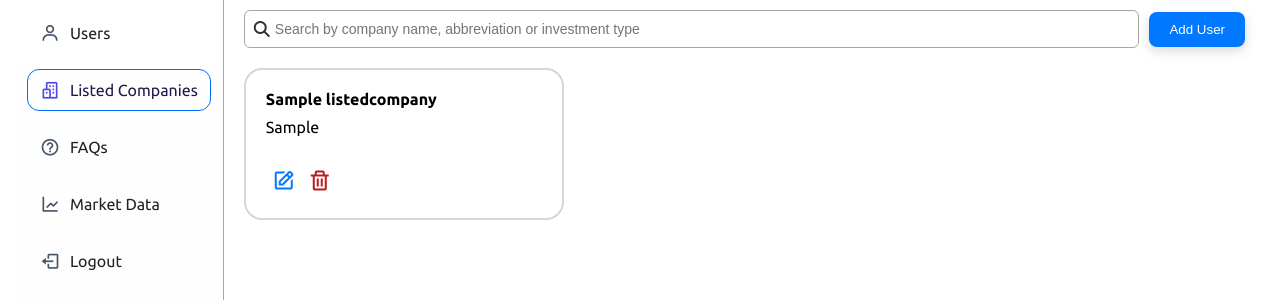
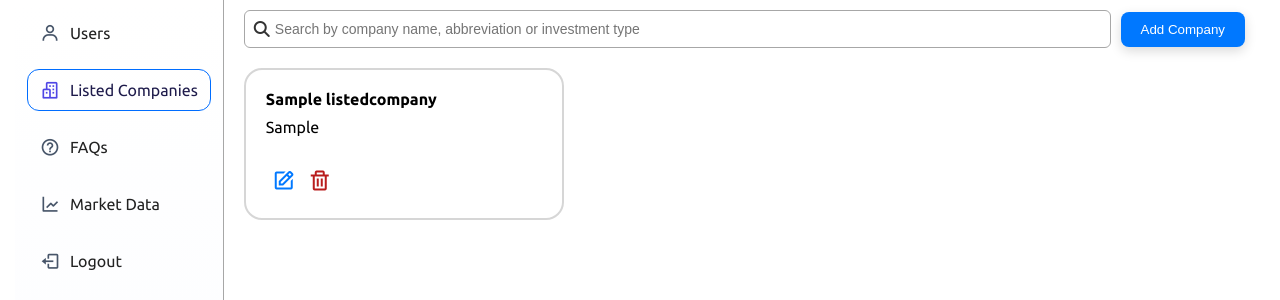
Before and after one commit to ghanteyyy/StockVault, a Django app: page /admin/companies in a window 1280 px wide. Shown: the top 300 px of the page. Run offline with Django 5.2, Linux system fonts and the light colour scheme; a user stored in the database is signed in; tables that the repository leaves empty hold one stand-in row (values such as "Sample post"); parts of the project's set-up code (start-up, migrations or seed data) failed here and were passed over; some libraries are stand-ins or nearby versions.

Commit message:
Updated button name

```diff
--- a/templates/admin/companies.html
+++ b/templates/admin/companies.html
@@ -14,7 +14,7 @@
                 <div class="search">
                     <i class="fa-solid fa-magnifying-glass"></i>
                     <input type="text" class="search" placeholder="Search by company name, abbreviation or investment type">
-                    <button class="add_button btn-add" data-name="" data-sector="" data-company_id="" data-company_abbreviation="" data-submit_href="company/add">Add User</button>
+                    <button class="add_button btn-add" data-name="" data-sector="" data-company_id="" data-company_abbreviation="" data-submit_href="company/add">Add Company</button>
                 </div>
             </div>
         </div>
--- a/templates/admin/faqs.html
+++ b/templates/admin/faqs.html
@@ -14,7 +14,7 @@
             <div class="search">
                 <i class="fa-solid fa-magnifying-glass"></i>
                 <input type="text" class="search" placeholder="Search by question or answer">
-                <button class="add_button btn-add">Add User</button>
+                <button class="add_button btn-add">Add FAQs</button>
             </div>
         </div>
     </div>
```
